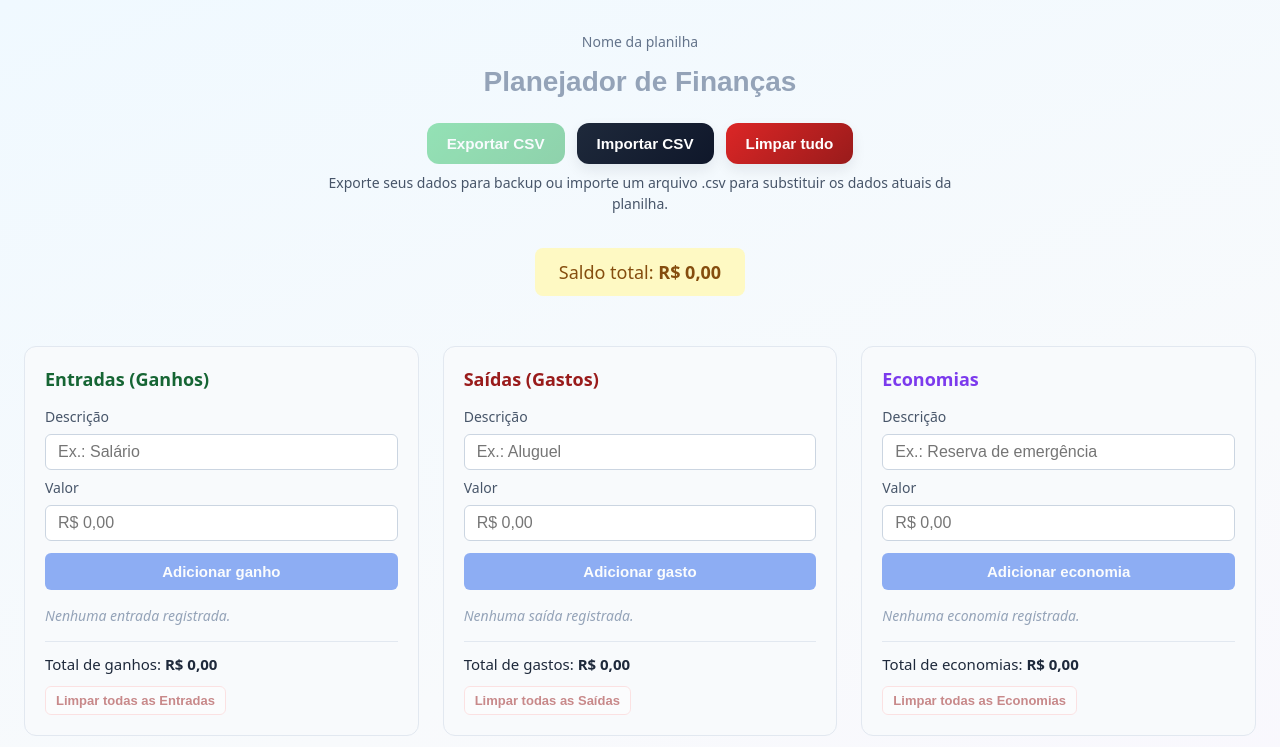
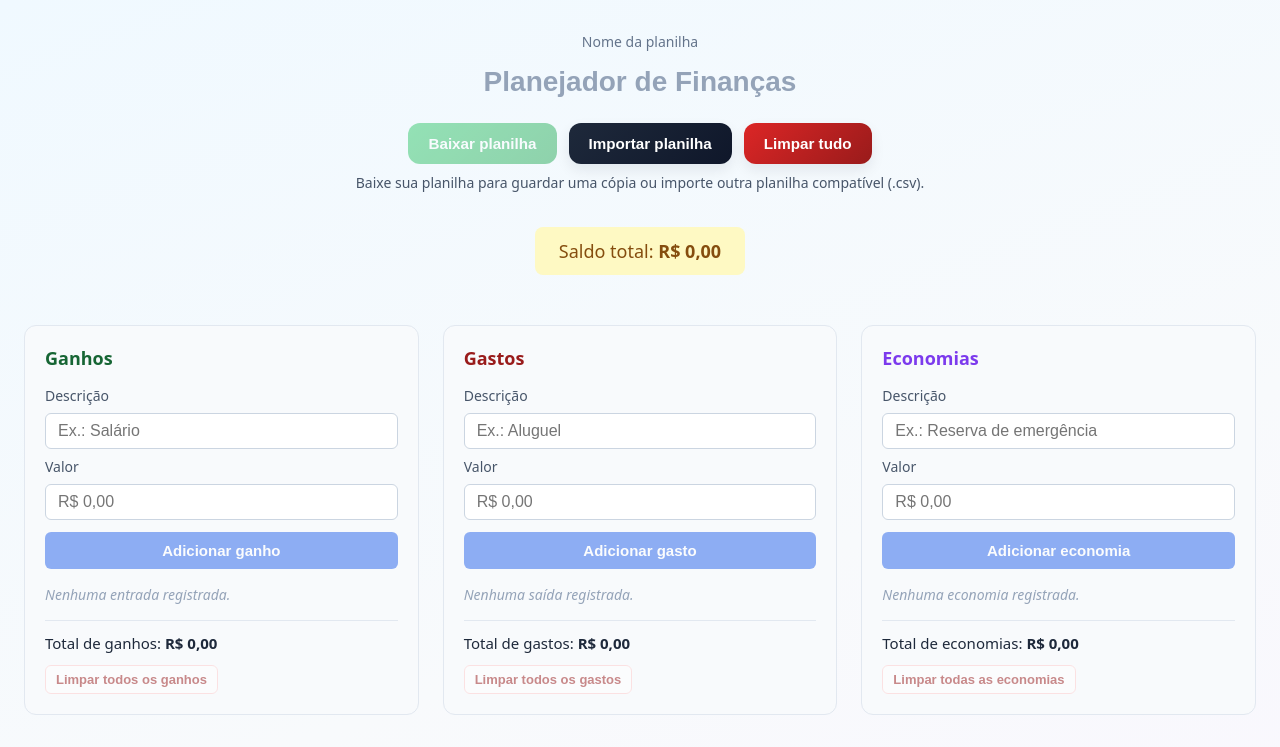
Before and after one commit to GabriellyBailon/PlanilhaInterativa, an Angular app in the folder planilha-financeira/: page / in a window 1280 px wide. Shown: the top 747 px of the page. Built offline with nearby package versions, Linux system fonts and the light colour scheme.

Commit message:
Ajustes nos textos.

```diff
--- a/planilha-financeira/src/app/features/planilha/data-access/planilha-csv.service.ts
+++ b/planilha-financeira/src/app/features/planilha/data-access/planilha-csv.service.ts
@@ -502,9 +502,6 @@ export class PlanilhaCsvService {
   }
 
   formatarErro(coluna: string, linha: number): string {
-    const mensagem = `Ops! Os dados da planilha estão em formato incorreto. Verifique a célula ${coluna.toLowerCase()}${linha}`;
-    return coluna.toLowerCase() === 'a' && linha === 1
-      ? `${mensagem}. Confira o nome da Planilha e preencha-o caso esteja vazio.`
-      : mensagem;
+    return `Não foi possível importar os dados. Confira a célula ${coluna.toUpperCase()}${linha} e tente novamente.`;
   }
 }
--- a/planilha-financeira/src/app/features/planilha/pages/planilha-page.component.html
+++ b/planilha-financeira/src/app/features/planilha/pages/planilha-page.component.html
@@ -20,10 +20,10 @@
         [disabled]="!temDadosParaExportar"
         [attr.aria-disabled]="!temDadosParaExportar"
       >
-        Exportar CSV
+        Baixar planilha
       </button>
       <button type="button" class="btn-importar" (click)="abrirSeletorCsv()">
-        Importar CSV
+        Importar planilha
       </button>
       <button type="button" class="btn-limpar-tudo" (click)="limparTudo()">
         Limpar tudo
@@ -37,8 +37,7 @@
       />
     </div>
     <p class="info-csv">
-      Exporte seus dados para backup ou importe um arquivo .csv para substituir os
-      dados atuais da planilha.
+      Baixe sua planilha para guardar uma cópia ou importe outra planilha compatível (.csv).
     </p>
     <p class="saldo" [class]="saldoClasse">
       Saldo total:
--- a/planilha-financeira/src/app/features/planilha/pages/planilha-page.component.ts
+++ b/planilha-financeira/src/app/features/planilha/pages/planilha-page.component.ts
@@ -72,23 +72,23 @@ export class PlanilhaPageComponent implements OnInit {
   readonly categorias: CategoriaLancamentoConfig[] = [
     {
       tipo: 'entrada',
-      titulo: 'Entradas (Ganhos)',
+      titulo: 'Ganhos',
       rotulo: 'entrada',
       acaoAdicionar: 'Adicionar ganho',
       placeholderDescricao: 'Ex.: Salário',
       mensagemVazia: 'Nenhuma entrada registrada.',
       rotuloTotal: 'Total de ganhos',
-      acaoLimpar: 'Limpar todas as Entradas',
+      acaoLimpar: 'Limpar todos os ganhos',
     },
     {
       tipo: 'saida',
-      titulo: 'Saídas (Gastos)',
+      titulo: 'Gastos',
       rotulo: 'saída',
       acaoAdicionar: 'Adicionar gasto',
       placeholderDescricao: 'Ex.: Aluguel',
       mensagemVazia: 'Nenhuma saída registrada.',
       rotuloTotal: 'Total de gastos',
-      acaoLimpar: 'Limpar todas as Saídas',
+      acaoLimpar: 'Limpar todos os gastos',
     },
     {
       tipo: 'economia',
@@ -98,7 +98,7 @@ export class PlanilhaPageComponent implements OnInit {
       placeholderDescricao: 'Ex.: Reserva de emergência',
       mensagemVazia: 'Nenhuma economia registrada.',
       rotuloTotal: 'Total de economias',
-      acaoLimpar: 'Limpar todas as Economias',
+      acaoLimpar: 'Limpar todas as economias',
     },
   ];
 
@@ -289,7 +289,7 @@ export class PlanilhaPageComponent implements OnInit {
 
   exportarCsv(): void {
     if (!this.nomePagina.trim()) {
-      this.csvErro = 'Para exportar o arquivo, informe um nome para a Planilha.';
+      this.csvErro = 'Dê um nome à planilha antes de baixar a cópia.';
       return;
     }
 
@@ -322,12 +322,12 @@ export class PlanilhaPageComponent implements OnInit {
     }
 
     if (!this.aceitarArquivoCsv(arquivo)) {
-      this.mostrarErroCsv(this.csvService.formatarErro('a', 1));
+      this.mostrarErroCsv('Selecione um arquivo .csv para importar os dados.');
       return;
     }
 
     this.solicitarConfirmacao(
-      'Ao importar uma planilha, os dados atuais do site serão substituídos. Deseja continuar?',
+      'Importar este arquivo substituirá todos os dados atuais desta planilha. Deseja continuar?',
       () => {
         arquivo
           .text()
@@ -478,7 +478,7 @@ export class PlanilhaPageComponent implements OnInit {
     });
     this.erroPersistencia = salvo
       ? ''
-      : 'Não foi possível salvar os dados neste navegador. Exporte um CSV para evitar perder suas alterações.';
+      : 'Não foi possível salvar seus dados neste navegador. Baixe uma cópia para evitar perder suas alterações.';
   }
 
   gerarCsv(): string {
```
Also changed, not shown: 2 other files (tests, documents, lock files or other folders).
